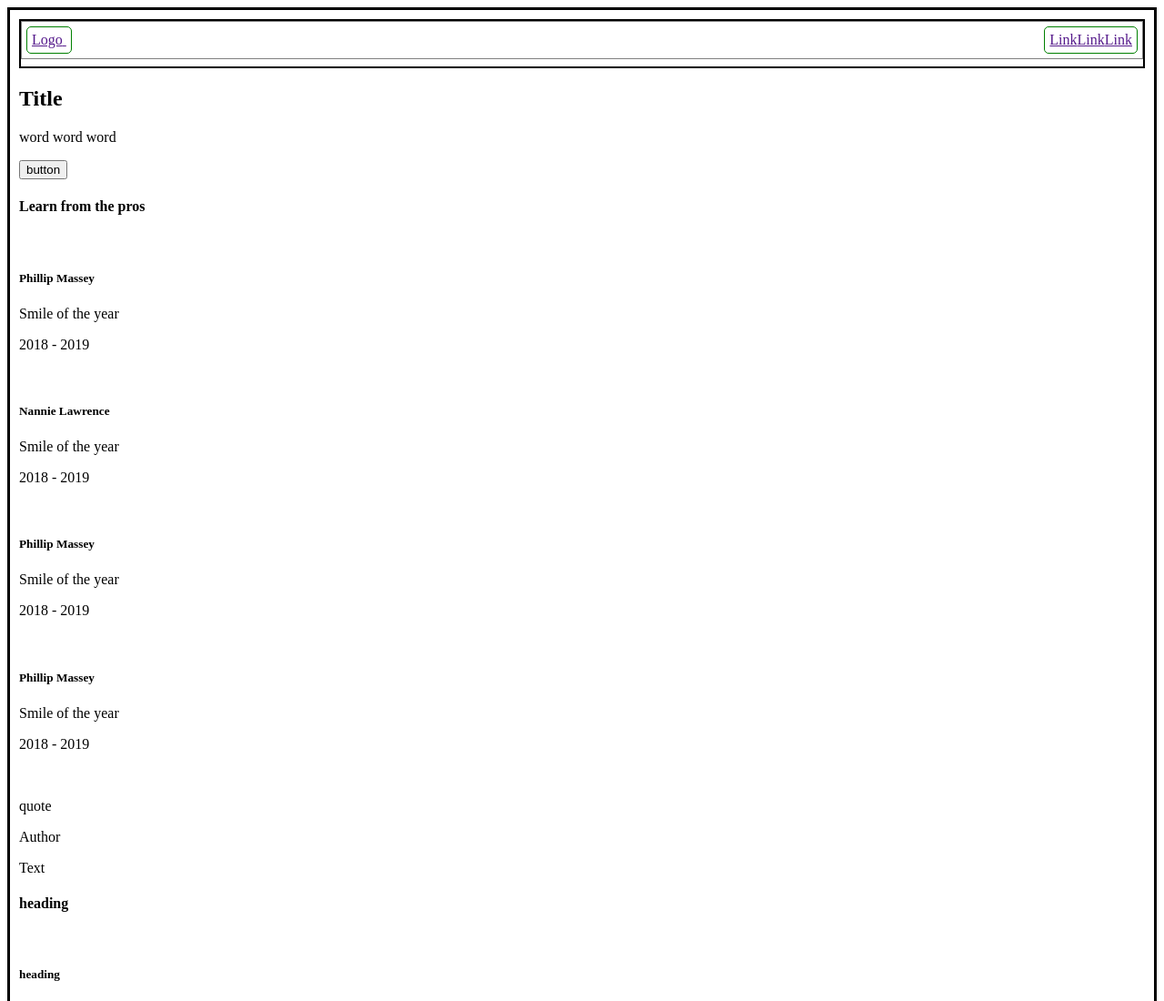
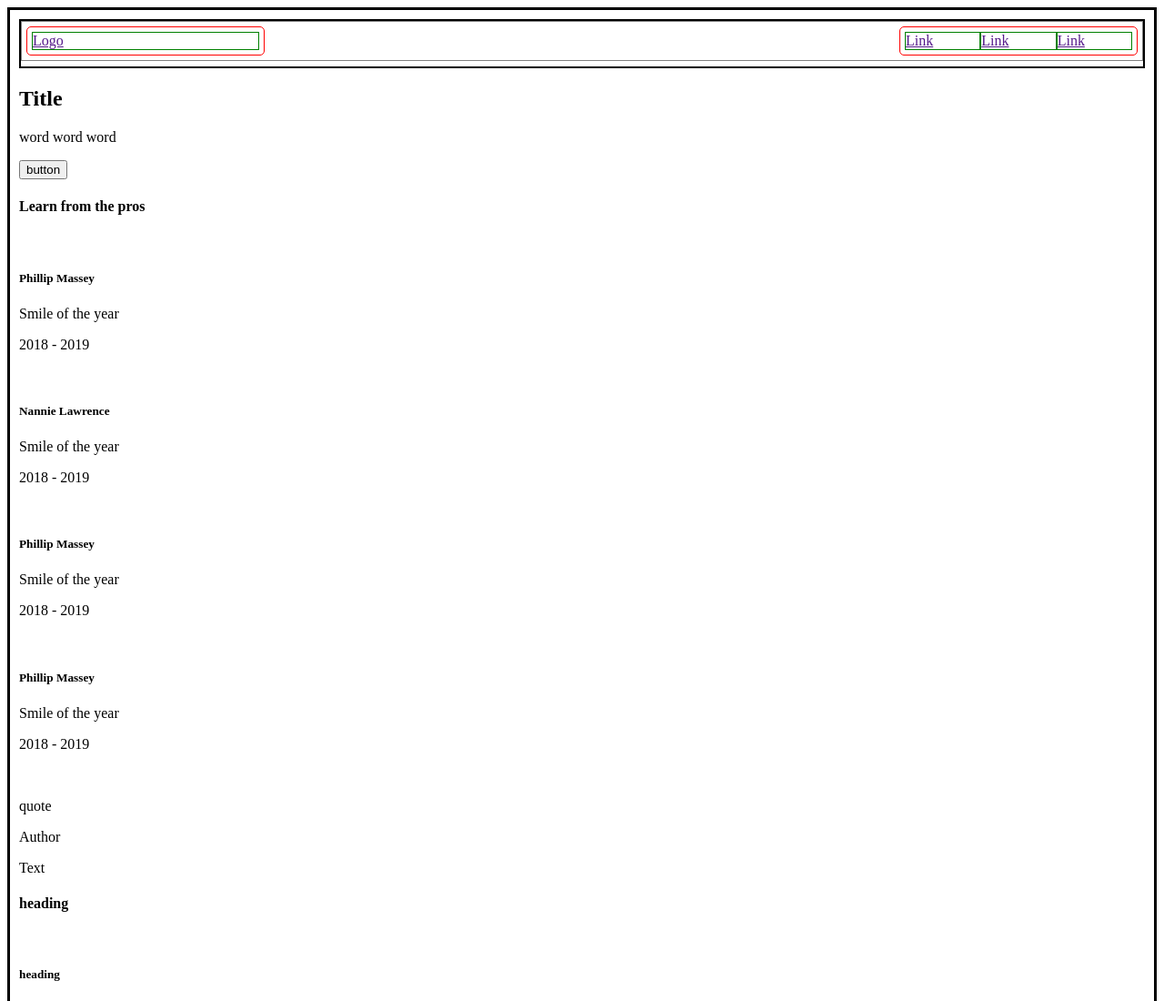
Before and after one commit to Zaynabbodude/alx_html_css, a plain HTML site: page css_basic/index.html in a window 1280 px wide. Shown: the top 1100 px of the page at 91% size. Drawn offline with Linux system fonts and the light colour scheme.

Commit message:
My first commit

```diff
--- a/css_basic/styles.css
+++ b/css_basic/styles.css
@@ -27,9 +27,10 @@ header div div
     width: 250px;
 }
 
-header div div
+header div div a
 {
     border: 1px solid green;
     width: inherit;
     display: flex;
+    justify-content: space-between;
 }
```
